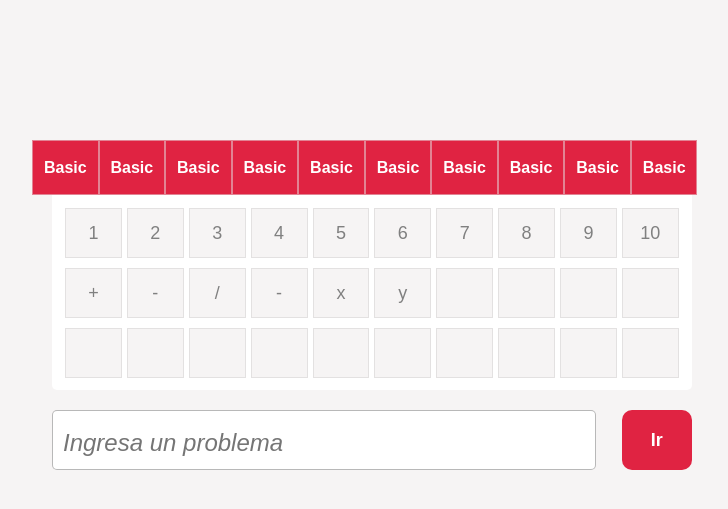
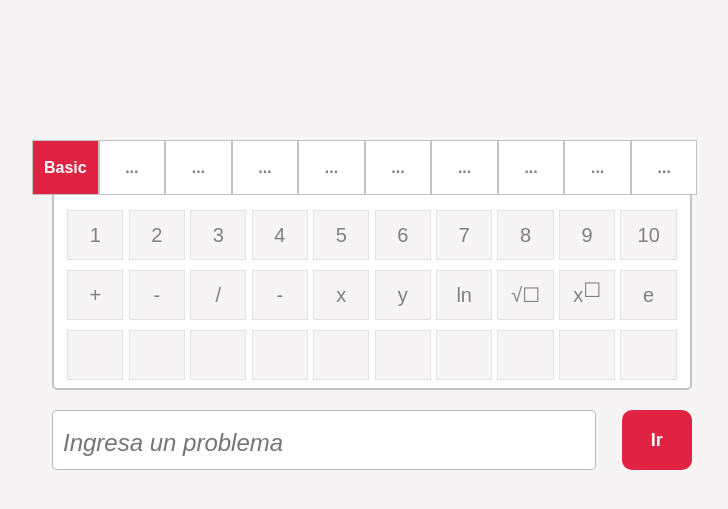
Before and after one commit to jacox02/IntegralsCalculator, a Django app: page / in a window 1280 px wide. Shown: the part 60-569 px from the top of the page, without its empty margins (268-996 px from the left). Run offline with Django 3.2, Linux system fonts and the light colour scheme; some libraries are stand-ins or nearby versions.

Commit message:
modificacion de estilos y botones

```diff
--- a/calculator/static/css/main.css
+++ b/calculator/static/css/main.css
@@ -81,19 +81,42 @@ main > .main-container {
   display: flex;
   justify-content: center;
   align-items: center;
-  border: 1px solid rgba(230, 230, 230, 0.5);
+  border: 1.5px solid rgb(195, 195, 195);
 }
 
 .main-container .app .modes a {
   text-decoration: none;
-  color: #fff;
+  color: #808080;
   text-align: center;
   font-family: "Ubuntu", sans-serif;
   font-weight: bold;
+  width: 100%;
+  height: 100%;
+  display: flex;
+  justify-content: center;
+  align-items: center;
 }
 
+
 .main-container .app .modes .basic {
+  background-color: rgb(255, 255, 255);
+  color: #808080;
+}
+
+
+.main-container .app .modes .basic:hover {
   background-color: #e02342;
+}
+
+.main-container .app .modes .basic:hover >a {
+  color: #fff;
+}
+
+.main-container .app .modes .active {
+  background-color: #e02342;
+}
+.main-container .app .modes .active a {
+  color: #fff;
 }
 
 /* keyboard */
@@ -111,6 +134,7 @@ main > .main-container {
   background-color: #fff;
   box-sizing: border-box;
   padding: 8px;
+  border: 2px solid rgb(195, 195, 195);
 }
 
 .main-container .app .keyboard li {
@@ -127,6 +151,7 @@ main > .main-container {
 }
 
 .main-container .app .keyboard li > a {
+
   height: 100%;
   width: 100%;
   display: flex;
@@ -136,7 +161,7 @@ main > .main-container {
   text-decoration: none;
   color: #808080;
   font-family: "Ubuntu", sans-serif;
-  font-size: 18px;
+  font-size: 20px;
 }
 
 .main-container .app .keyboard li:hover {
--- a/calculator/templates/index.html
+++ b/calculator/templates/index.html
@@ -30,16 +30,16 @@
       <section class="main-container">
         <section class="app">
           <div class="modes">
-            <li class="basic"><a href="#">Basic</a></li>
-            <li class="basic"><a href="#">Basic</a></li>
-            <li class="basic"><a href="#">Basic</a></li>
-            <li class="basic"><a href="#">Basic</a></li>
-            <li class="basic"><a href="#">Basic</a></li>
-            <li class="basic"><a href="#">Basic</a></li>
-            <li class="basic"><a href="#">Basic</a></li>
-            <li class="basic"><a href="#">Basic</a></li>
-            <li class="basic"><a href="#">Basic</a></li>
-            <li class="basic"><a href="#">Basic</a></li>
+            <li class="basic active"><a href="#">Basic</a></li>
+            <li class="basic"><a href="#">...</a></li>
+            <li class="basic"><a href="#">...</a></li>
+            <li class="basic"><a href="#">...</a></li>
+            <li class="basic"><a href="#">...</a></li>
+            <li class="basic"><a href="#">...</a></li>
+            <li class="basic"><a href="#">...</a></li>
+            <li class="basic"><a href="#">...</a></li>
+            <li class="basic"><a href="#">...</a></li>
+            <li class="basic"><a href="#">...</a></li>
           </div>
           <div class="keyboard">
             <li><a href="#">1</a></li>
@@ -59,10 +59,14 @@
             <li><a href="#">-</a></li>
             <li><a href="#">x</a></li>
             <li><a href="#">y</a></li>
-            <li><a href="#"></a></li>
-            <li><a href="#"></a></li>
-            <li><a href="#"></a></li>
-            <li><a href="#"></a></li>
+            <li><a href="#">ln</a></li>
+            <li><a href="#">√☐</a></li>
+            <li><a href="#">x<span class="" style="margin-top: -10px;">☐</span></a></li>
+            <li><a href="#">e</a></li>
+
+
+
+
 
             <li><a href="#"></a></li>
             <li><a href="#"></a></li>
```
